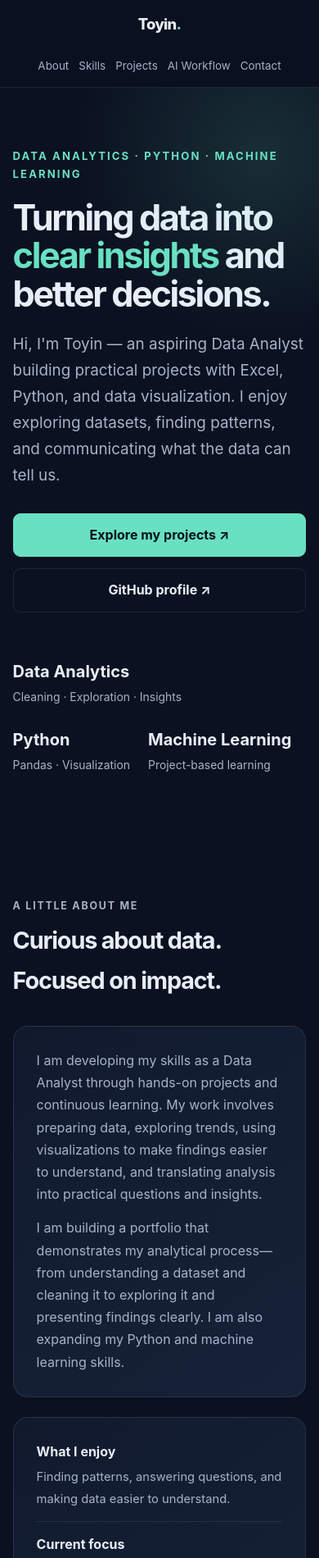
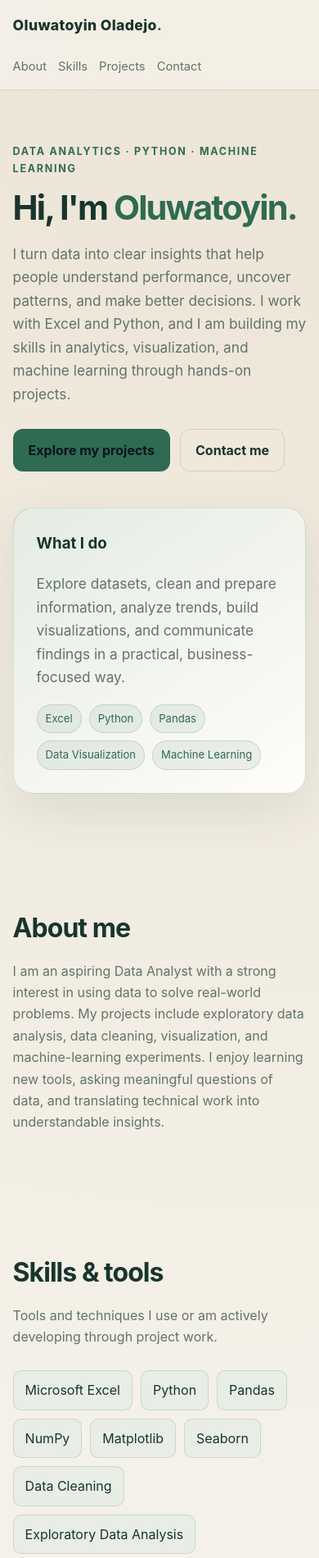
Before and after one commit to Toyin-dev/Toyin-dev.github.io, a plain HTML site: page index.html in a window 390 px wide. Shown: the top 1900 px of the page at 82% size. Drawn offline with Linux system fonts and the light colour scheme.

Commit message:
Revise portfolio details and improve layout
Updated the portfolio to reflect Oluwatoyin's name and skills in data analytics and machine learning. Enhanced styling and structure for better presentation.

```diff
--- a/index.html
+++ b/index.html
@@ -1,108 +1,143 @@
 <!DOCTYPE html>
 <html lang="en">
 <head>
-  <meta charset="UTF-8">
-  <meta name="viewport" content="width=device-width, initial-scale=1.0">
-  <meta name="description" content="Toyin's portfolio of data analytics, Python, and machine learning projects.">
-  <title>Toyin | Data Analyst Portfolio</title>
+  <meta charset="UTF-8" />
+  <meta name="viewport" content="width=device-width, initial-scale=1.0" />
+  <meta name="description" content="Oluwatoyin's data analytics and machine learning portfolio." />
+  <title>Oluwatoyin | Data Analyst & Machine Learning</title>
   <style>
-    :root{--bg:#0b1120;--panel:#111a2d;--panel2:#162238;--text:#e8eef8;--muted:#a6b3c8;--accent:#69e0c2;--accent2:#8db7ff;--line:rgba(255,255,255,.09);--max:1120px}
-    *{box-sizing:border-box;margin:0;padding:0}
-    html{scroll-behavior:smooth;scroll-padding-top:85px}
-    body{font-family:Inter,ui-sans-serif,system-ui,-apple-system,"Segoe UI",sans-serif;background:var(--bg);color:var(--text);line-height:1.7}
-    a{color:inherit;text-decoration:none}
-    .wrap{width:min(var(--max),92%);margin:auto}
-    .nav{position:sticky;top:0;z-index:20;background:rgba(11,17,32,.88);backdrop-filter:blur(14px);border-bottom:1px solid var(--line)}
-    .nav-inner{min-height:72px;display:flex;align-items:center;justify-content:space-between;gap:24px}
-    .brand{font-weight:800;font-size:1.15rem;letter-spacing:-.04em}.brand span{color:var(--accent)}
-    .nav-links{display:flex;gap:24px;align-items:center;font-size:.92rem;color:var(--muted)}.nav-links a:hover{color:var(--accent)}
-    .hero{padding:100px 0 82px;position:relative;overflow:hidden}.hero:after{content:"";position:absolute;width:460px;height:460px;right:-160px;top:-150px;border-radius:50%;background:radial-gradient(circle,rgba(105,224,194,.14),transparent 70%);pointer-events:none}
-    .eyebrow{color:var(--accent);font-size:.82rem;text-transform:uppercase;letter-spacing:.16em;font-weight:700;margin-bottom:18px}
-    h1{font-size:clamp(2.7rem,6vw,5rem);line-height:1.08;letter-spacing:-.055em;max-width:800px;margin-bottom:22px}h1 .highlight{color:var(--accent)}
-    .hero-sub{font-size:1.18rem;color:var(--muted);max-width:700px}
-    .hero-actions{display:flex;flex-wrap:wrap;gap:14px;margin-top:30px}
-    .btn{display:inline-flex;align-items:center;justify-content:center;padding:12px 19px;border-radius:9px;font-weight:700;border:1px solid var(--line);transition:.2s}
-    .btn-primary{background:var(--accent);color:#08131a;border-color:var(--accent)}.btn-secondary{background:transparent;color:var(--text)}.btn:hover{transform:translateY(-2px)}
-    .quick-stats{display:flex;flex-wrap:wrap;gap:32px;margin-top:55px}.stat strong{display:block;font-size:1.25rem}.stat span{font-size:.87rem;color:var(--muted)}
-    section{padding:76px 0}.section-head{display:flex;align-items:end;justify-content:space-between;gap:20px;margin-bottom:30px}.section-kicker{color:var(--accent);font-size:.78rem;letter-spacing:.14em;text-transform:uppercase;font-weight:700;margin-bottom:8px}.section-head h2{font-size:clamp(1.8rem,3.5vw,2.6rem);letter-spacing:-.04em}.section-head p{max-width:560px;color:var(--muted)}
-    .about-grid{display:grid;grid-template-columns:1.3fr .7fr;gap:24px}.card{background:linear-gradient(145deg,var(--panel),var(--panel2));border:1px solid var(--line);border-radius:18px;padding:28px}.card p{color:var(--muted)}.about-card p+p{margin-top:14px}
-    .focus-list{display:grid;gap:14px}.focus-item{padding-bottom:14px;border-bottom:1px solid var(--line)}.focus-item:last-child{border:0;padding-bottom:0}.focus-item strong{display:block;margin-bottom:3px}.focus-item span{color:var(--muted);font-size:.92rem}
-    .skills-grid{display:grid;grid-template-columns:repeat(3,1fr);gap:18px}.skill-group h3{margin-bottom:14px;font-size:1.05rem}.chips{display:flex;flex-wrap:wrap;gap:9px}.chip{font-size:.88rem;color:#cbd8e9;border:1px solid var(--line);background:rgba(255,255,255,.035);padding:7px 11px;border-radius:8px}
-    .project-grid{display:grid;grid-template-columns:repeat(2,1fr);gap:18px}.project{display:flex;flex-direction:column;min-height:245px}.project-top{display:flex;justify-content:space-between;gap:12px;align-items:center;margin-bottom:15px}.project-type{font-size:.75rem;text-transform:uppercase;letter-spacing:.1em;color:var(--accent)}.project h3{font-size:1.2rem;margin-bottom:10px}.project p{color:var(--muted);font-size:.95rem}.project .chips{margin-top:18px}.project-footer{margin-top:auto;padding-top:22px}.project-link{color:var(--accent);font-weight:700}.project-link:hover{text-decoration:underline}
-    .ai-card{display:grid;grid-template-columns:1fr 1fr;gap:28px;align-items:center}.ai-card h3{font-size:1.4rem;margin-bottom:12px}.ai-card p{color:var(--muted)}
-    .contact{background:linear-gradient(140deg,rgba(105,224,194,.08),rgba(141,183,255,.06));border:1px solid var(--line);border-radius:22px;padding:42px}.contact h2{font-size:2rem;margin-bottom:12px}.contact p{color:var(--muted);max-width:650px}.contact-links{display:flex;gap:14px;flex-wrap:wrap;margin-top:24px}
-    footer{border-top:1px solid var(--line);padding:28px 0;color:var(--muted);font-size:.9rem}.footer-inner{display:flex;justify-content:space-between;gap:20px;flex-wrap:wrap}
-    @media(max-width:760px){.nav-inner{padding:14px 0;flex-direction:column}.nav-links{gap:15px;flex-wrap:wrap;justify-content:center}.hero{padding:72px 0 60px}.about-grid,.skills-grid,.project-grid,.ai-card{grid-template-columns:1fr}.section-head{display:block}.section-head p{margin-top:12px}.quick-stats{gap:22px}.contact{padding:28px}}
-    @media(max-width:430px){.nav-links{font-size:.84rem;gap:12px}.hero-actions .btn{width:100%}}
+    :root {
+      --bg: #f4f1e8; --surface: #fffdf8; --surface2: #e8eee5;
+      --text: #18352d; --muted: #63736b; --accent: #2f6b52;
+      --accent2: #b88b52; --line: rgba(24,53,45,.13);
+    }
+    * { box-sizing: border-box; }
+    html { scroll-behavior: smooth; }
+    body { margin: 0; font-family: Inter, ui-sans-serif, system-ui, -apple-system, Segoe UI, sans-serif;
+      background: radial-gradient(circle at 85% 0%, rgba(184,139,82,.13) 0, transparent 34%), var(--bg);
+      color: var(--text); line-height: 1.65; }
+    a { color: inherit; text-decoration: none; }
+    .container { width: min(1100px, 92%); margin: auto; }
+    header { position: sticky; top: 0; z-index: 10; backdrop-filter: blur(16px);
+      background: rgba(244,241,232,.88); border-bottom: 1px solid var(--line); }
+    nav { display: flex; align-items: center; justify-content: space-between; min-height: 72px; gap: 24px; }
+    .brand { font-size: 1.1rem; font-weight: 800; letter-spacing: .02em; }
+    .brand span { color: var(--accent); }
+    .navlinks { display: flex; flex-wrap: wrap; gap: 22px; color: var(--muted); font-size: .92rem; }
+    .navlinks a:hover { color: var(--accent); }
+    .hero { padding: 100px 0 80px; display: grid; grid-template-columns: 1.4fr .8fr; gap: 44px; align-items: center; }
+    .eyebrow { color: var(--accent); text-transform: uppercase; letter-spacing: .14em; font-size: .78rem; font-weight: 700; }
+    h1 { font-size: clamp(2.6rem, 6vw, 4.6rem); line-height: 1.06; margin: 15px 0 20px; letter-spacing: -.045em; }
+    h1 .highlight { color: var(--accent); }
+    .hero p { color: var(--muted); font-size: 1.08rem; max-width: 650px; }
+    .actions { display: flex; flex-wrap: wrap; gap: 12px; margin-top: 28px; }
+    .btn { display: inline-flex; padding: 12px 18px; border-radius: 12px; font-weight: 700; border: 1px solid var(--line); }
+    .btn.primary { background: var(--accent); color: #07151a; border-color: transparent; }
+    .btn:hover { transform: translateY(-2px); }
+    .hero-card { background: linear-gradient(145deg, #e4ece3, #fffdf8); border: 1px solid var(--line);
+      padding: 28px; border-radius: 24px; box-shadow: 0 22px 60px rgba(24,53,45,.09); }
+    .hero-card h3 { margin-top: 0; }
+    .taglist { display: flex; flex-wrap: wrap; gap: 9px; margin-top: 18px; }
+    .tag { font-size: .82rem; color: var(--accent); background: rgba(47,107,82,.08); border: 1px solid rgba(47,107,82,.18); padding: 6px 10px; border-radius: 99px; }
+    section { padding: 58px 0; }
+    .section-title { font-size: 2rem; margin: 0 0 12px; letter-spacing: -.03em; }
+    .section-intro { color: var(--muted); max-width: 720px; margin: 0 0 28px; }
+    .grid { display: grid; grid-template-columns: repeat(2, minmax(0,1fr)); gap: 18px; }
+    .card { background: var(--surface); border: 1px solid var(--line); border-radius: 18px; padding: 24px;
+      box-shadow: 0 8px 24px rgba(24,53,45,.035); }
+    .card h3 { margin: 0 0 8px; font-size: 1.15rem; }
+    .card p { margin: 0; color: var(--muted); }
+    .project-links { margin-top: 18px; display: flex; gap: 16px; color: var(--accent); font-weight: 700; font-size: .92rem; }
+    .skills { display: flex; flex-wrap: wrap; gap: 10px; }
+    .skill { background: #e8eee5; border: 1px solid var(--line); border-radius: 10px; padding: 10px 14px; }
+    .contact { background: linear-gradient(145deg, #e6eee5, #fffdf8); border: 1px solid var(--line); border-radius: 24px; padding: 32px; }
+    footer { border-top: 1px solid var(--line); padding: 26px 0; color: var(--muted); font-size: .9rem; }
+    @media (max-width: 760px) {
+      nav { align-items: flex-start; padding: 16px 0; flex-direction: column; }
+      .hero { grid-template-columns: 1fr; padding-top: 65px; }
+      .grid { grid-template-columns: 1fr; }
+      .navlinks { gap: 14px; }
+    }
   </style>
 </head>
 <body>
-  <nav class="nav">
-    <div class="wrap nav-inner">
-      <a class="brand" href="#home">Toyin<span>.</span></a>
-      <div class="nav-links"><a href="#about">About</a><a href="#skills">Skills</a><a href="#projects">Projects</a><a href="#approach">AI Workflow</a><a href="#contact">Contact</a></div>
+<header>
+  <nav class="container">
+    <a class="brand" href="#home">Oluwatoyin Oladejo<span>.</span></a>
+    <div class="navlinks">
+      <a href="#about">About</a><a href="#skills">Skills</a><a href="#projects">Projects</a><a href="#contact">Contact</a>
     </div>
   </nav>
+</header>
 
-  <main>
-    <section class="hero" id="home">
-      <div class="wrap">
-        <p class="eyebrow">Data Analytics · Python · Machine Learning</p>
-        <h1>Turning data into <span class="highlight">clear insights</span> and better decisions.</h1>
-        <p class="hero-sub">Hi, I'm Toyin — an aspiring Data Analyst building practical projects with Excel, Python, and data visualization. I enjoy exploring datasets, finding patterns, and communicating what the data can tell us.</p>
-        <div class="hero-actions"><a class="btn btn-primary" href="#projects">Explore my projects ↗</a><a class="btn btn-secondary" href="https://github.com/Toyin-dev" target="_blank" rel="noopener">GitHub profile ↗</a></div>
-        <div class="quick-stats"><div class="stat"><strong>Data Analytics</strong><span>Cleaning · Exploration · Insights</span></div><div class="stat"><strong>Python</strong><span>Pandas · Visualization</span></div><div class="stat"><strong>Machine Learning</strong><span>Project-based learning</span></div></div>
+<main>
+  <div class="container hero" id="home">
+    <div>
+      <div class="eyebrow">Data Analytics · Python · Machine Learning</div>
+      <h1>Hi, I'm <span class="highlight">Oluwatoyin.</span></h1>
+      <p>I turn data into clear insights that help people understand performance, uncover patterns, and make better decisions. I work with Excel and Python, and I am building my skills in analytics, visualization, and machine learning through hands-on projects.</p>
+      <div class="actions">
+        <a class="btn primary" href="#projects">Explore my projects</a>
+        <a class="btn" href="mailto:adewoleoluwatoyin52@gmail.com">Contact me</a>
       </div>
-    </section>
+    </div>
+    <aside class="hero-card">
+      <h3>What I do</h3>
+      <p>Explore datasets, clean and prepare information, analyze trends, build visualizations, and communicate findings in a practical, business-focused way.</p>
+      <div class="taglist"><span class="tag">Excel</span><span class="tag">Python</span><span class="tag">Pandas</span><span class="tag">Data Visualization</span><span class="tag">Machine Learning</span></div>
+    </aside>
+  </div>
 
-    <section id="about">
-      <div class="wrap">
-        <div class="section-head"><div><p class="section-kicker">A little about me</p><h2>Curious about data. Focused on impact.</h2></div></div>
-        <div class="about-grid">
-          <article class="card about-card"><p>I am developing my skills as a Data Analyst through hands-on projects and continuous learning. My work involves preparing data, exploring trends, using visualizations to make findings easier to understand, and translating analysis into practical questions and insights.</p><p>I am building a portfolio that demonstrates my analytical process—from understanding a dataset and cleaning it to exploring it and presenting findings clearly. I am also expanding my Python and machine learning skills.</p></article>
-          <aside class="card focus-list"><div class="focus-item"><strong>What I enjoy</strong><span>Finding patterns, answering questions, and making data easier to understand.</span></div><div class="focus-item"><strong>Current focus</strong><span>Python, Pandas, exploratory analysis, and stronger project documentation.</span></div><div class="focus-item"><strong>Open to</strong><span>Entry-level Data Analyst, reporting, business, and analytics opportunities.</span></div></aside>
-        </div>
+  <section id="about"><div class="container">
+    <h2 class="section-title">About me</h2>
+    <p class="section-intro">I am an aspiring Data Analyst with a strong interest in using data to solve real-world problems. My projects include exploratory data analysis, data cleaning, visualization, and machine-learning experiments. I enjoy learning new tools, asking meaningful questions of data, and translating technical work into understandable insights.</p>
+  </div></section>
+
+  <section id="skills"><div class="container">
+    <h2 class="section-title">Skills & tools</h2>
+    <p class="section-intro">Tools and techniques I use or am actively developing through project work.</p>
+    <div class="skills">
+      <span class="skill">Microsoft Excel</span><span class="skill">Python</span><span class="skill">Pandas</span>
+      <span class="skill">NumPy</span><span class="skill">Matplotlib</span><span class="skill">Seaborn</span>
+      <span class="skill">Data Cleaning</span><span class="skill">Exploratory Data Analysis</span>
+      <span class="skill">Data Visualization</span><span class="skill">SQL (learning)</span>
+      <span class="skill">Machine Learning</span><span class="skill">Jupyter Notebook</span>
+      <span class="skill">Power BI</span>
+    </div>
+  </div></section>
+
+  <section id="projects"><div class="container">
+    <h2 class="section-title">Selected projects</h2>
+    <p class="section-intro">A selection of my analytics and machine-learning work. Open each repository to explore the notebooks, code, and project details.</p>
+    <div class="grid">
+      <article class="card"><h3>DParadise Sales Analytics</h3><p>Analyze sales data to explore revenue, orders, products, channels, and business performance using Python.</p><div class="project-links"><a href="https://github.com/Toyin-dev/dparadise_sales_analytics" target="_blank" rel="noopener">View repository ↗</a></div></article>
+      <article class="card"><h3>Charging Pattern Analysis</h3><p>Explore patterns and trends in charging-related data through analysis and visualization.</p><div class="project-links"><a href="https://github.com/Toyin-dev/Charging_pattern" target="_blank" rel="noopener">View repository ↗</a></div></article>
+      <article class="card"><h3>India Accident Analysis</h3><p>Investigate accident data to understand patterns and potential contributing factors.</p><div class="project-links"><a href="https://github.com/Toyin-dev/india_accident" target="_blank" rel="noopener">View repository ↗</a></div></article>
+      <article class="card"><h3>Wine Quality Project</h3><p>Machine-learning project exploring wine-quality data and predictive modelling.</p><div class="project-links"><a href="https://github.com/Toyin-dev/my-wine" target="_blank" rel="noopener">View repository ↗</a></div></article>
+      <article class="card"><h3>Electronic Commerce Analysis</h3><p>Explore e-commerce data to identify useful trends and insights.</p><div class="project-links"><a href="https://github.com/Toyin-dev/Electronic-commerce" target="_blank" rel="noopener">View repository ↗</a></div></article>
+      <article class="card"><h3>Income App</h3><p>A project involving income-related data and application development or analysis.</p><div class="project-links"><a href="https://github.com/Toyin-dev/income_app" target="_blank" rel="noopener">View repository ↗</a></div></article>
+      <article class="card"><h3>Tech Support Analysis</h3><p>Work with support-related data to explore service patterns and performance.</p><div class="project-links"><a href="https://github.com/Toyin-dev/tech_support" target="_blank" rel="noopener">View repository ↗</a></div></article>
+      <article class="card"><h3>Customer Data Project</h3><p>Analyze customer data to explore characteristics, behavior, and possible insights.</p><div class="project-links"><a href="https://github.com/Toyin-dev/customer_data" target="_blank" rel="noopener">View repository ↗</a></div></article>
+    </div>
+  </div></section>
+
+  <section id="ai"><div class="container">
+    <h2 class="section-title">AI-assisted workflow</h2>
+    <p class="section-intro">I use tools such as ChatGPT, Claude, and Codex to support learning, debugging, documentation, and analytical problem-solving. I review, test, and validate outputs rather than relying on them blindly.</p>
+  </div></section>
+
+  <section id="contact"><div class="container">
+    <div class="contact">
+      <h2 class="section-title">Let's connect</h2>
+      <p class="section-intro">I'm open to entry-level and junior opportunities in data analytics, reporting, business intelligence, and related roles.</p>
+      <div class="actions">
+        <a class="btn primary" href="mailto:adewoleoluwatoyin52@gmail.com">Email: adewoleoluwatoyin52@gmail.com</a>
+        <a class="btn" href="https://www.linkedin.com/in/oluwatoyin-oladejo-b79679251/" target="_blank" rel="noopener">LinkedIn ↗</a>
+        <a class="btn" href="https://github.com/Toyin-dev" target="_blank" rel="noopener">GitHub ↗</a>
       </div>
-    </section>
-
-    <section id="skills">
-      <div class="wrap">
-        <div class="section-head"><div><p class="section-kicker">My toolkit</p><h2>Skills & tools</h2></div><p>Tools I use in projects and skills I am actively developing.</p></div>
-        <div class="skills-grid">
-          <article class="card skill-group"><h3>Data Analysis</h3><div class="chips"><span class="chip">Microsoft Excel</span><span class="chip">Data Cleaning</span><span class="chip">Exploratory Data Analysis</span><span class="chip">Business Insights</span></div></article>
-          <article class="card skill-group"><h3>Python</h3><div class="chips"><span class="chip">Python</span><span class="chip">Pandas</span><span class="chip">NumPy</span><span class="chip">Matplotlib</span><span class="chip">Seaborn</span></div></article>
-          <article class="card skill-group"><h3>Developing Skills</h3><div class="chips"><span class="chip">SQL</span><span class="chip">Machine Learning</span><span class="chip">Data Storytelling</span><span class="chip">Git & GitHub</span></div></article>
-        </div>
-      </div>
-    </section>
-
-    <section id="projects">
-      <div class="wrap">
-        <div class="section-head"><div><p class="section-kicker">Selected work</p><h2>Projects</h2></div><p>A collection of analytics and machine learning projects. Visit each repository for notebooks, code, and project details.</p></div>
-        <div class="project-grid">
-          <article class="card project"><div class="project-top"><span class="project-type">Data Analytics</span><span>01</span></div><h3>DParadise Sales Analytics</h3><p>Sales data analysis project exploring product, order, and sales information to practice data preparation, exploratory analysis, and business-focused insights.</p><div class="chips"><span class="chip">Python</span><span class="chip">Pandas</span><span class="chip">EDA</span></div><div class="project-footer"><a class="project-link" href="https://github.com/Toyin-dev/dparadise_sales_analytics" target="_blank" rel="noopener">View repository ↗</a></div></article>
-          <article class="card project"><div class="project-top"><span class="project-type">Data Analytics</span><span>02</span></div><h3>Charging Pattern Analysis</h3><p>A data project focused on exploring charging-related patterns and working with data to identify trends.</p><div class="chips"><span class="chip">Data Analysis</span><span class="chip">Visualization</span></div><div class="project-footer"><a class="project-link" href="https://github.com/Toyin-dev/Charging_pattern" target="_blank" rel="noopener">View repository ↗</a></div></article>
-          <article class="card project"><div class="project-top"><span class="project-type">Data Analytics</span><span>03</span></div><h3>India Accident Analysis</h3><p>An exploratory project examining accident data and using analysis to investigate patterns within the dataset.</p><div class="chips"><span class="chip">Data Analysis</span><span class="chip">Exploration</span></div><div class="project-footer"><a class="project-link" href="https://github.com/Toyin-dev/india_accident" target="_blank" rel="noopener">View repository ↗</a></div></article>
-          <article class="card project"><div class="project-top"><span class="project-type">Data Analytics</span><span>04</span></div><h3>Electronic Commerce</h3><p>A project exploring electronic-commerce data through analytical workflows and data exploration.</p><div class="chips"><span class="chip">Analytics</span><span class="chip">Python</span></div><div class="project-footer"><a class="project-link" href="https://github.com/Toyin-dev/Electronic-commerce" target="_blank" rel="noopener">View repository ↗</a></div></article>
-          <article class="card project"><div class="project-top"><span class="project-type">Machine Learning</span><span>05</span></div><h3>Wine Quality</h3><p>A machine learning project related to wine quality prediction. Explore the repository for the dataset, modeling workflow, and implementation.</p><div class="chips"><span class="chip">Machine Learning</span><span class="chip">Python</span></div><div class="project-footer"><a class="project-link" href="https://github.com/Toyin-dev/my-wine" target="_blank" rel="noopener">View repository ↗</a></div></article>
-          <article class="card project"><div class="project-top"><span class="project-type">Project</span><span>06</span></div><h3>Income App</h3><p>A project exploring income-related data or application work. Repository details provide the implementation and project scope.</p><div class="chips"><span class="chip">Python</span><span class="chip">Project Work</span></div><div class="project-footer"><a class="project-link" href="https://github.com/Toyin-dev/income_app" target="_blank" rel="noopener">View repository ↗</a></div></article>
-          <article class="card project"><div class="project-top"><span class="project-type">Data Analytics</span><span>07</span></div><h3>Tech Support</h3><p>A project using tech-support-related data. Visit the repository to see the analysis and work completed.</p><div class="chips"><span class="chip">Data Analysis</span><span class="chip">Project Work</span></div><div class="project-footer"><a class="project-link" href="https://github.com/Toyin-dev/tech_support" target="_blank" rel="noopener">View repository ↗</a></div></article>
-          <article class="card project"><div class="project-top"><span class="project-type">Data Analytics</span><span>08</span></div><h3>Customer Data</h3><p>A customer-data project demonstrating practical work with a dataset and an analytical workflow.</p><div class="chips"><span class="chip">Data</span><span class="chip">Analysis</span></div><div class="project-footer"><a class="project-link" href="https://github.com/Toyin-dev/customer_data" target="_blank" rel="noopener">View repository ↗</a></div></article>
-        </div>
-      </div>
-    </section>
-
-    <section id="approach">
-      <div class="wrap">
-        <div class="section-head"><div><p class="section-kicker">My workflow</p><h2>AI-assisted, human-checked</h2></div></div>
-        <div class="card ai-card"><div><h3>Using AI as a learning and productivity tool</h3><p>I use tools such as ChatGPT, Claude, and Codex to support coding, debugging, analytical exploration, documentation, and learning. I treat AI-generated suggestions as a starting point—reviewing the code, checking assumptions, and validating results before relying on them.</p></div><div class="chips"><span class="chip">ChatGPT</span><span class="chip">Claude</span><span class="chip">Codex</span><span class="chip">Code review</span><span class="chip">Debugging</span><span class="chip">Learning</span></div></div>
-      </div>
-    </section>
-
-    <section id="contact">
-      <div class="wrap"><div class="contact"><p class="section-kicker">Let's connect</p><h2>Open to opportunities and collaboration.</h2><p>I am looking for opportunities to grow, contribute, and apply my data analysis skills to real-world problems. Feel free to explore my work or connect with me through GitHub.</p><div class="contact-links"><a class="btn btn-primary" href="https://github.com/Toyin-dev" target="_blank" rel="noopener">Visit GitHub ↗</a><a class="btn btn-secondary" href="https://github.com/Toyin-dev/Toyin-dev.github.io" target="_blank" rel="noopener">Website source ↗</a></div></div></div>
-    </section>
-  </main>
-  <footer><div class="wrap footer-inner"><span>© 2026 Toyin · Data Analyst Portfolio</span><span>Built with HTML & CSS · Hosted on GitHub Pages</span></div></footer>
+    </div>
+  </div></section>
+</main>
+<footer><div class="container">© <span id="year">2026</span> Oluwatoyin. Built with care and curiosity.</div></footer>
 </body>
 </html>
```
